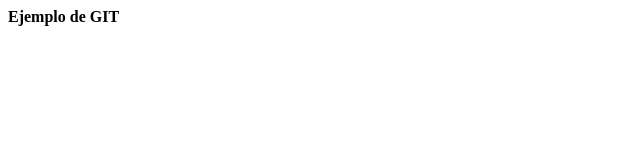
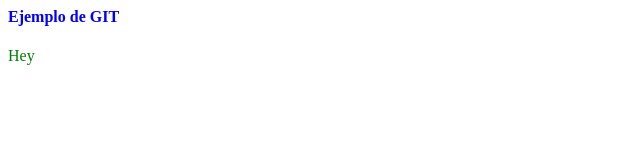
Before and after one commit to borja21rg/prueba, a plain HTML site: page index.html in a window 1280 px wide. Shown: the whole page, without its empty margins (0-640 px from the left). Drawn offline with Linux system fonts and the light colour scheme.

Commit message:
Estilos añadidos

```diff
--- a/index.html
+++ b/index.html
@@ -1,8 +1,10 @@
 <html>
     <head>
         <meta charset="utf-8">
+        <link rel="stylesheet" href="styles.css">
     </head>
     <body>
         <h4>Ejemplo de GIT</h4>
+        <p>Hey</p>
     </body>
 </html>
--- /dev/null
+++ b/styles.css
@@ -0,0 +1,7 @@
+h4 {
+    color: blue;
+}
+
+p {
+    color: green;
+}
```
Also changed, not shown: cabecera.html (added, +8 -0 lines).
